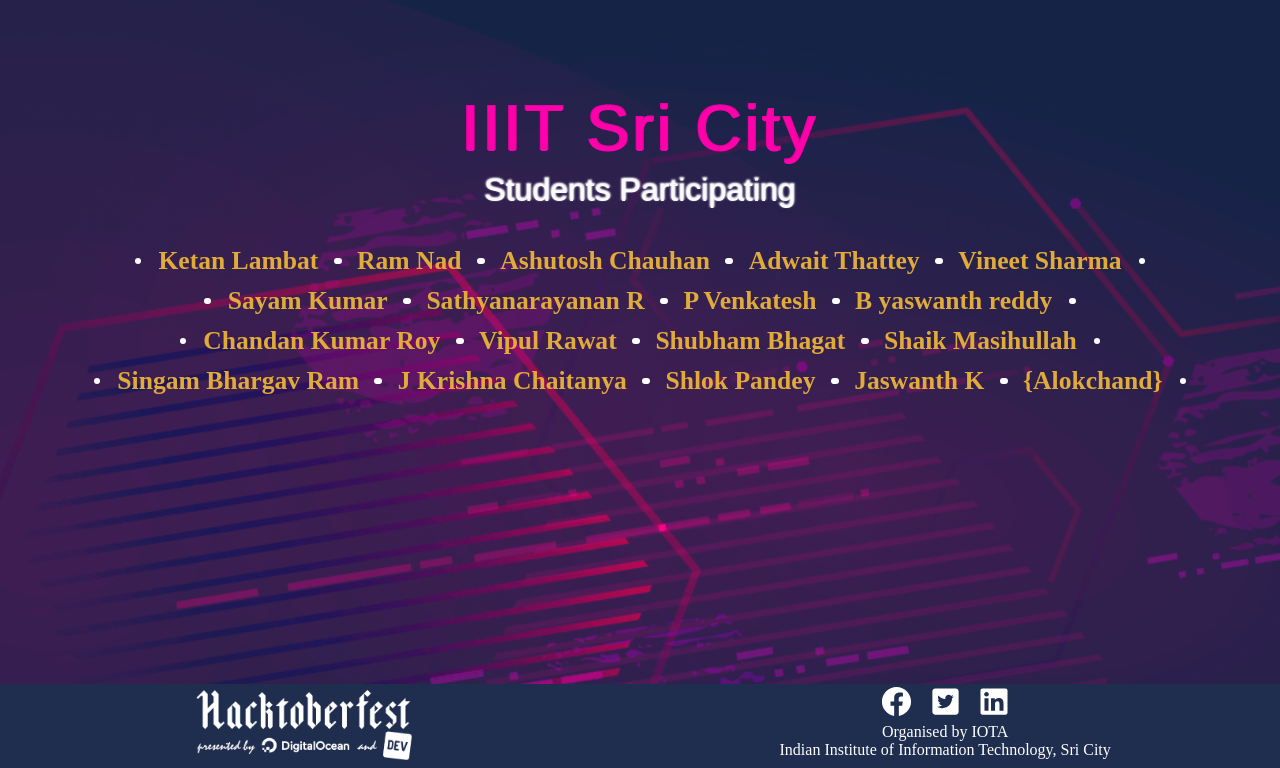
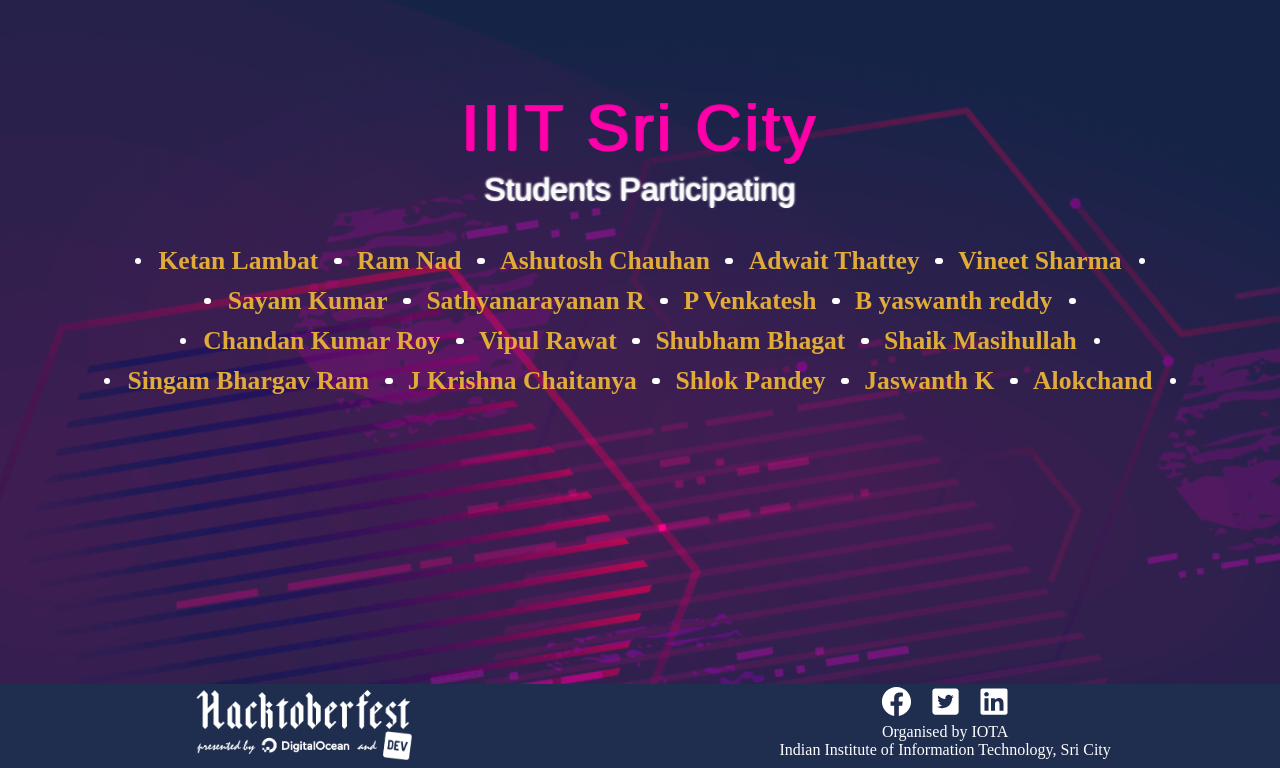
Before and after one commit to Project-Club-IIITS/hacktoberfest2019-participants, a Jekyll site: the page index.html, which Jekyll copies as it is, in a window 1280 px wide, cut to the strip 132-900 px from the top of the page. Built offline with Jekyll 4.4.1, drawn with Linux system fonts in a browser that asks for light colours; some web fonts are replaced.

Commit message:
removed brackets around name

```diff
--- a/index.html
+++ b/index.html
@@ -63,7 +63,7 @@
                 <li><a href="https://github.com/chaitanya531">J Krishna Chaitanya</a></li>
                 <li><a href="https://github.com/b30wulffz">Shlok Pandey</a></li>
                 <li><a href="https://github.com/JazzKriss21">Jaswanth K</a></li>
-                <li><a href="https://github.com/alokchand">{Alokchand}</a></li>
+                <li><a href="https://github.com/alokchand">Alokchand</a></li>
             </ul>
         </div>
     </div>
```
